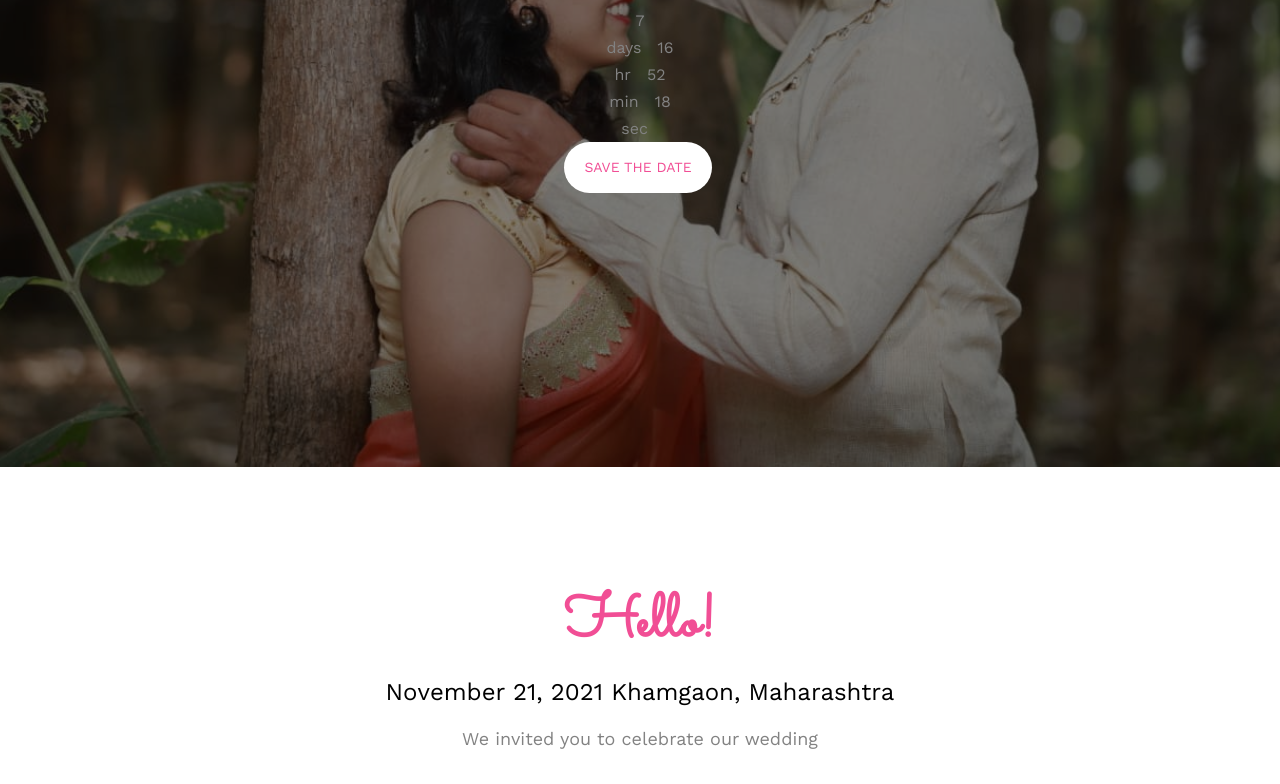
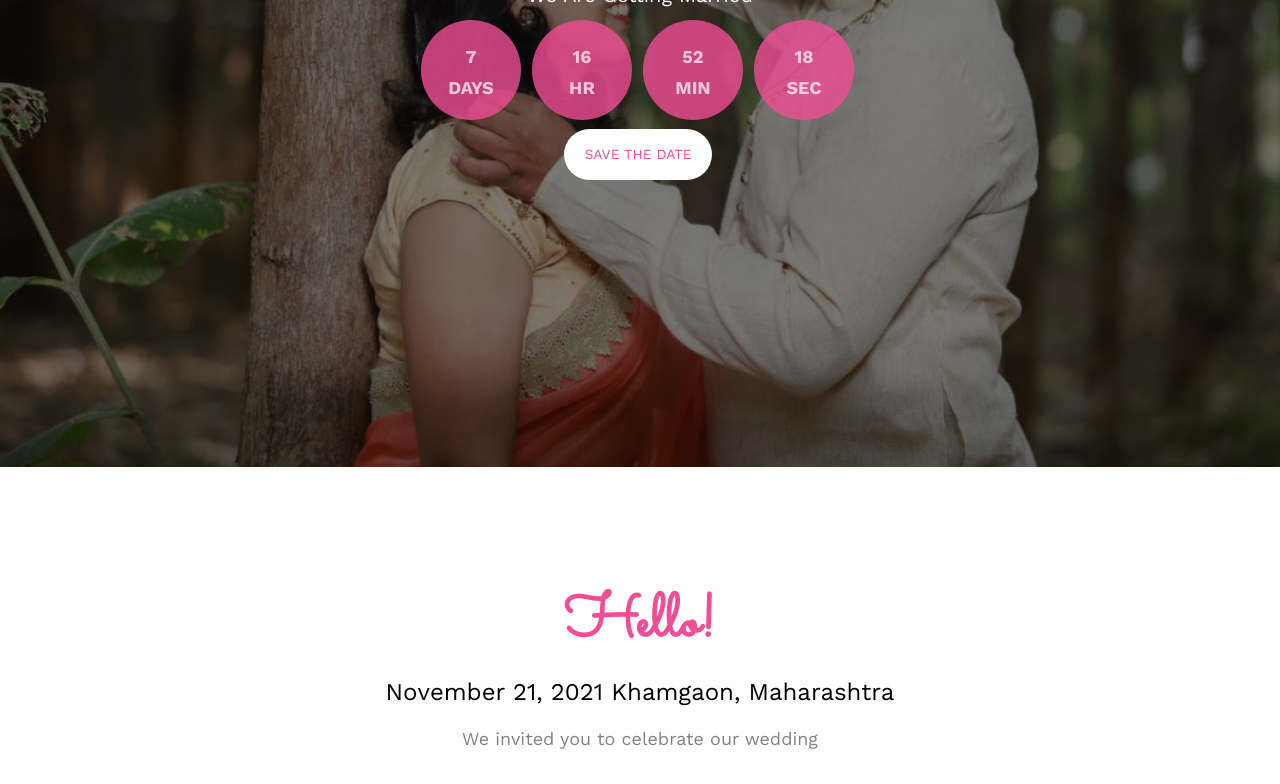
Before and after one commit to Creatorshailesh/wedding, a plain HTML site: page index.html in a window 1280 px wide. Shown: the part 433-1217 px from the top of the page. Drawn offline with nearby package versions, Linux system fonts and the light colour scheme; files whose address does not match are found by name.

Commit message:
Update style.css

```diff
--- a/css/style.css
+++ b/css/style.css
@@ -128,13 +128,13 @@ h1, h2, h3, h4, h5, h6, figure {
   font-size: 14px;
   padding: 30px 10px;
   text-transform: uppercase;
-  color: rgba(255, 255, 255, 0.5);
+  color: rgba(255, 255, 255, );
   -webkit-transition: 0.5s;
   -o-transition: 0.5s;
   transition: 0.5s;
 }
 .fh5co-nav ul li a:hover, .fh5co-nav ul li a:focus, .fh5co-nav ul li a:active {
-  color: white;
+  color: red;
 }
 .fh5co-nav ul li.has-dropdown {
   position: relative;
@@ -557,6 +557,7 @@ h1, h2, h3, h4, h5, h6, figure {
   -moz-border-radius: 50%;
   -ms-border-radius: 50%;
   border-radius: 50%;
+  border: solid black 1px   ;
 }
 @media screen and (max-width: 480px) {
   .timeline > li > .timeline-badge {
@@ -939,7 +940,7 @@ form label {
   margin-left: 3px;
 }
 
-.simply-countdown {
+#demo{
   /* The countdown */
   margin-bottom: 0em;
   margin-top: 2em;
@@ -947,13 +948,63 @@ form label {
 
 @media screen and (max-width: 768px) {
 
-  .simply-countdown {
+ #demo {
     /* The countdown */
     margin-bottom: 0em;
     margin-top: 25%;
   }
-}
-.simply-countdown > .simply-section {
+  #demo1 {
+    /* The countdown */
+    margin-bottom: 0em;
+    margin-top: 25%;
+  }
+  #demo2{
+    /* The countdown */
+    margin-bottom: 0em;
+    margin-top: 25%;
+  }
+  #demo3 {
+    /* The countdown */
+    margin-bottom: 0em;
+    margin-top: 25%;
+  }
+}
+.abc{
+  display:inline;
+}
+#demo {
+  /* coutndown blocks */
+  display: inline-block;
+  width: 100px;
+  height: 100px;
+  background: rgba(241, 78, 149, 0.8);
+  margin: 40px 4px;
+  -webkit-border-radius: 50%;
+  -moz-border-radius: 50%;
+  -ms-border-radius: 50%;
+  border-radius: 50%;
+  position: relative;
+  animation: pulse 1s ease infinite;
+}
+
+
+#demo {
+  /* countdown block inner div */
+  display: table-cell;
+  vertical-align: middle;
+  height: 100px;
+  width: 100px;
+  text-align: center;
+  padding-top: 5px;
+  color: white;
+  font-size: large;
+  font-weight: bold;
+  color: rgba(255, 255, 255, 0.7);
+  text-transform: uppercase;
+
+}
+
+#demo1 {
   /* coutndown blocks */
   display: inline-block;
   width: 100px;
@@ -968,43 +1019,102 @@ form label {
   animation: pulse 1s ease infinite;
 }
 
-@keyframes pulse {
-  0% {
-    transform: scale(1);
-  }
-  50% {
-    transform: scale(1.05);
-  }
-  100% {
-    transform: scale(1);
-  }
-}
-.simply-countdown > .simply-section > div {
+
+#demo1 {
   /* countdown block inner div */
   display: table-cell;
   vertical-align: middle;
   height: 100px;
   width: 100px;
-}
-
-.simply-countdown > .simply-section .simply-amount,
-.simply-countdown > .simply-section .simply-word {
-  display: block;
+  text-align: center;
+  padding-top: 5px;
   color: white;
-  /* amounts and words */
-}
-
-.simply-countdown > .simply-section .simply-amount {
-  font-size: 30px;
-  /* amounts */
-}
-
-.simply-countdown > .simply-section .simply-word {
+  font-size: large;
+  font-weight: bold;
   color: rgba(255, 255, 255, 0.7);
   text-transform: uppercase;
-  font-size: 12px;
-  /* words */
-}
+
+}
+#demo2 {
+  /* coutndown blocks */
+  display: inline-block;
+  width: 100px;
+  height: 100px;
+  background: rgba(241, 78, 149, 0.8);
+  margin: 0 4px;
+  -webkit-border-radius: 50%;
+  -moz-border-radius: 50%;
+  -ms-border-radius: 50%;
+  border-radius: 50%;
+  position: relative;
+  animation: pulse 1s ease infinite;
+}
+
+
+#demo2 {
+  /* countdown block inner div */
+  display: table-cell;
+  vertical-align: middle;
+  height: 100px;
+  width: 100px;
+  text-align: center;
+  padding-top: 5px;
+  color: white;
+  font-size: large;
+  font-weight: bold;
+  color: rgba(255, 255, 255, 0.7);
+  text-transform: uppercase;
+
+}
+
+#demo3 {
+  /* coutndown blocks */
+  display: inline-block;
+  width: 100px;
+  height: 100px;
+  background: rgba(241, 78, 149, 0.8);
+  margin: 0 4px;
+  -webkit-border-radius: 50%;
+  -moz-border-radius: 50%;
+  -ms-border-radius: 50%;
+  border-radius: 50%;
+  position: relative;
+  animation: pulse 1s ease infinite;
+}
+
+
+#demo3 {
+  /* countdown block inner div */
+  display: table-cell;
+  vertical-align: middle;
+  height: 100px;
+  width: 100px;
+  text-align: center;
+  padding-top: 5px;
+  color: white;
+  font-size: large;
+  font-weight: bold;
+  color: rgba(255, 255, 255, 0.7);
+  text-transform: uppercase;
+
+}
+@keyframes pulse {
+  0% {
+    transform: scale(1);
+  }
+  50% {
+    transform: scale(1.05);
+  }
+  100% {
+    transform: scale(1);
+  }
+}
+
+
+
+
+
+
 
 #fh5co-testimonial,
 #fh5co-services,
@@ -1447,8 +1557,13 @@ width: 100%;
 }
 #fh5co-footer .copyright .block {
   display: block;
-}
-
+
+
+}
+#fh5co-footer .copyright .p
+{
+padding-top: 20px;
+}
 .owl-carousel .owl-controls .owl-dot span {
   background: #e6e6e6;
 }
```
